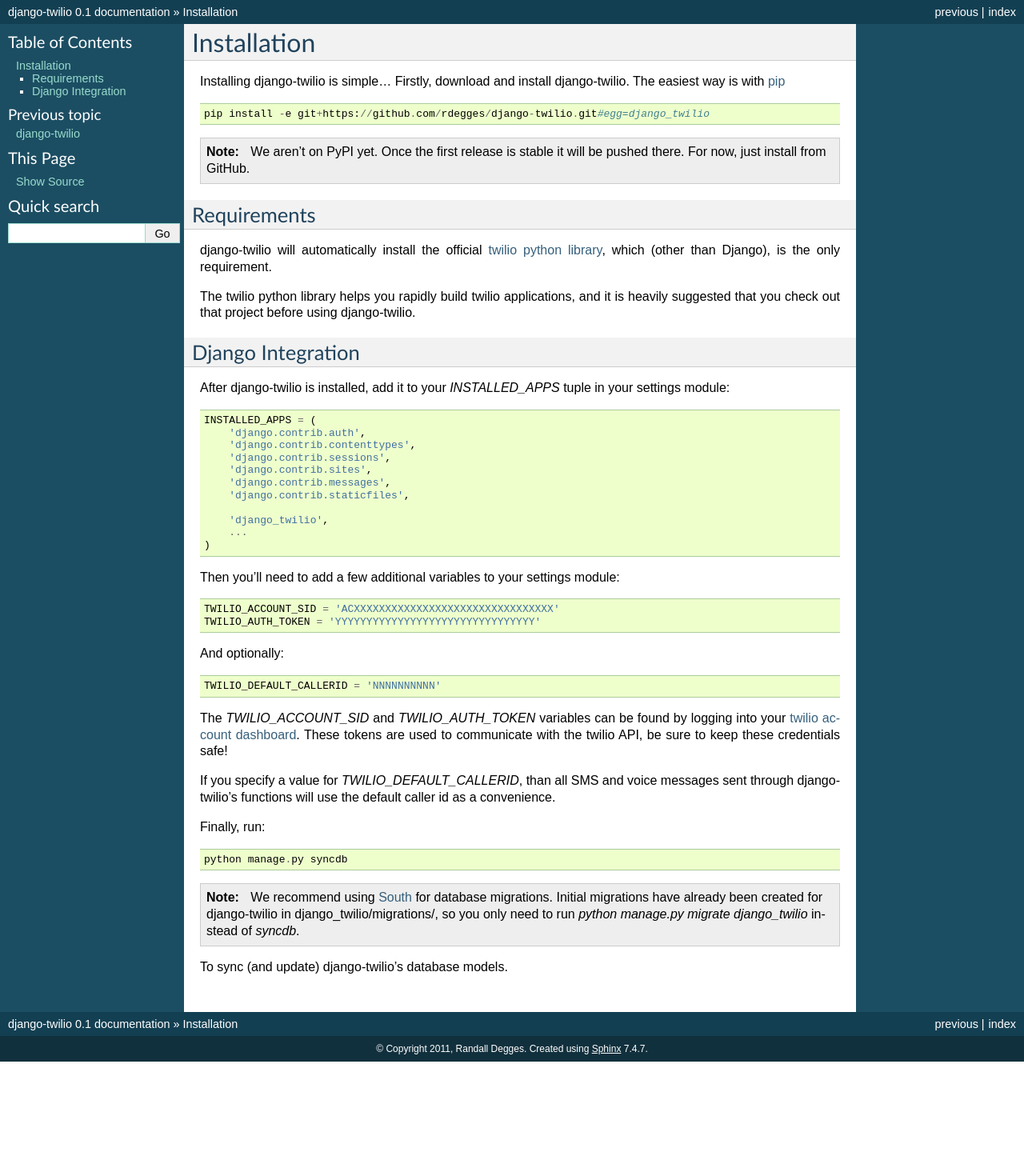
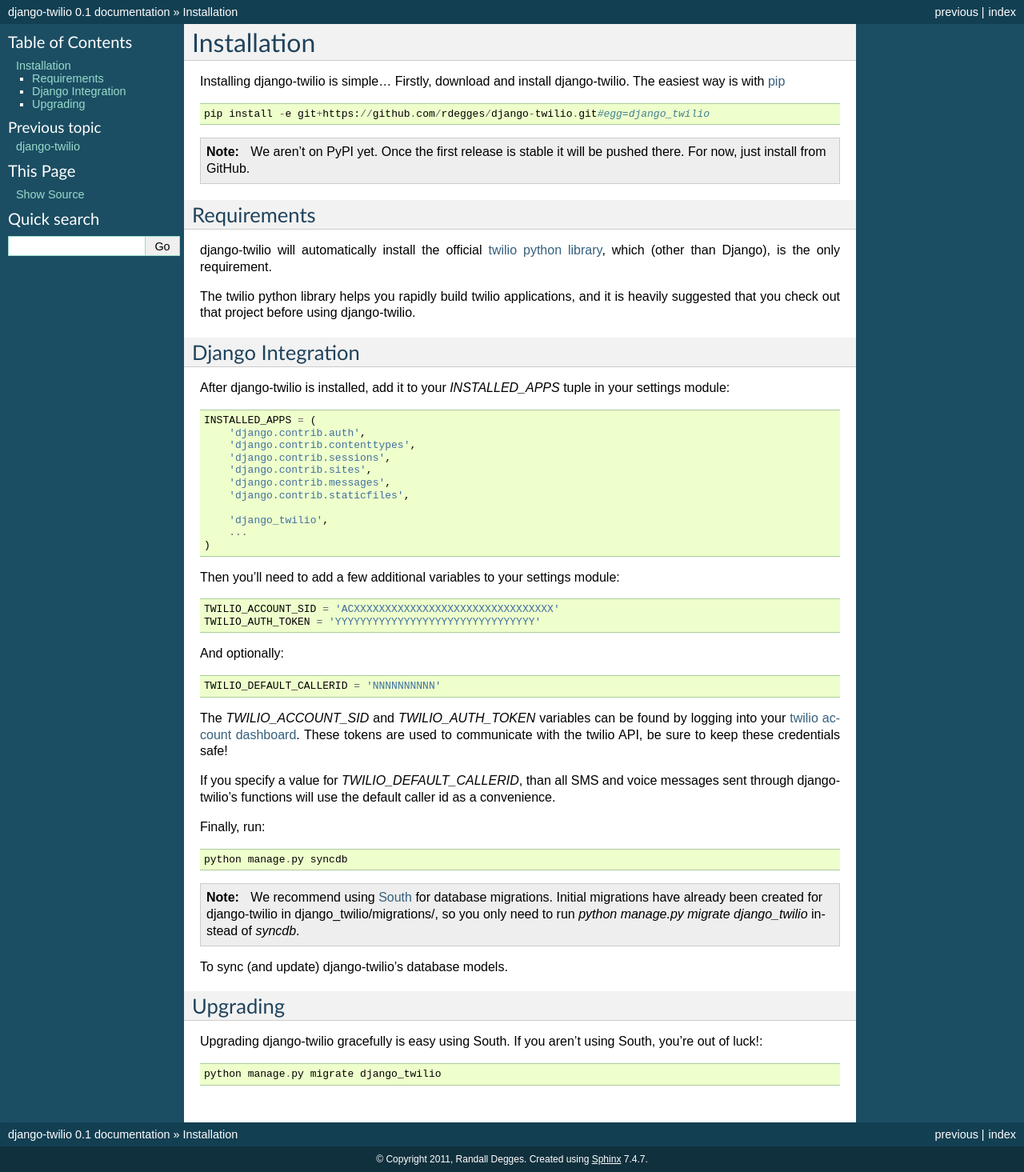
Before and after one commit to rdegges/django-twilio, a Sphinx documentation site: the page built from docs/install.rst, in a window 1280 px wide. Shown: the whole page at 80% size. Built offline with Sphinx 7.4.7, drawn with Linux system fonts in a browser that asks for light colours; before the commit the page ends 1327 px from its top, so only the background shows below that.

Commit message:
Adding upgrading section to install docs.

```diff
--- a/docs/install.rst
+++ b/docs/install.rst
@@ -71,3 +71,12 @@
     migrate django_twilio` instead of `syncdb`.
 
 To sync (and update) django-twilio's database models.
+
+
+Upgrading
+---------
+
+Upgrading django-twilio gracefully is easy using South. If you aren't using
+South, you're out of luck!::
+
+    python manage.py migrate django_twilio
```
